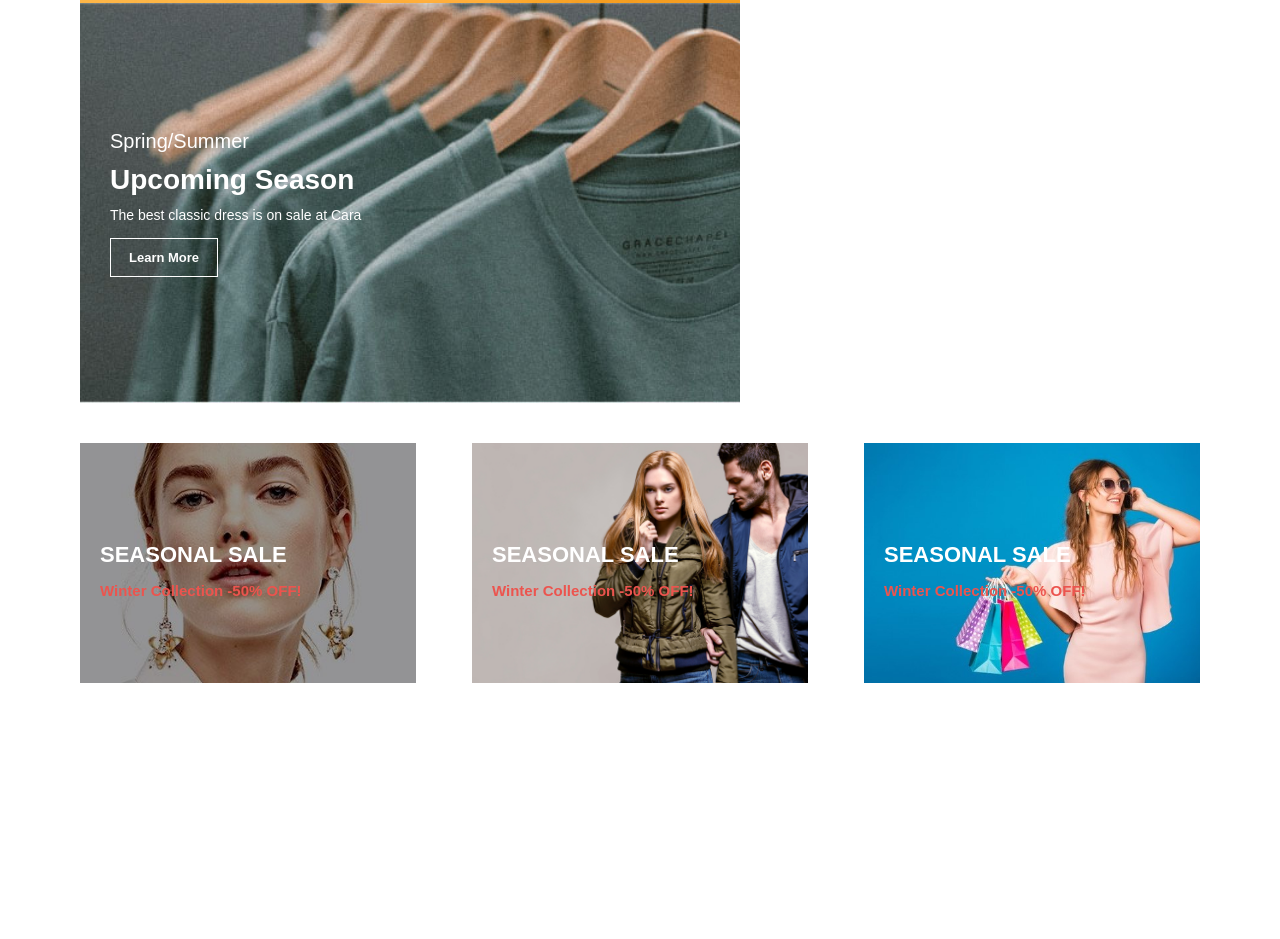
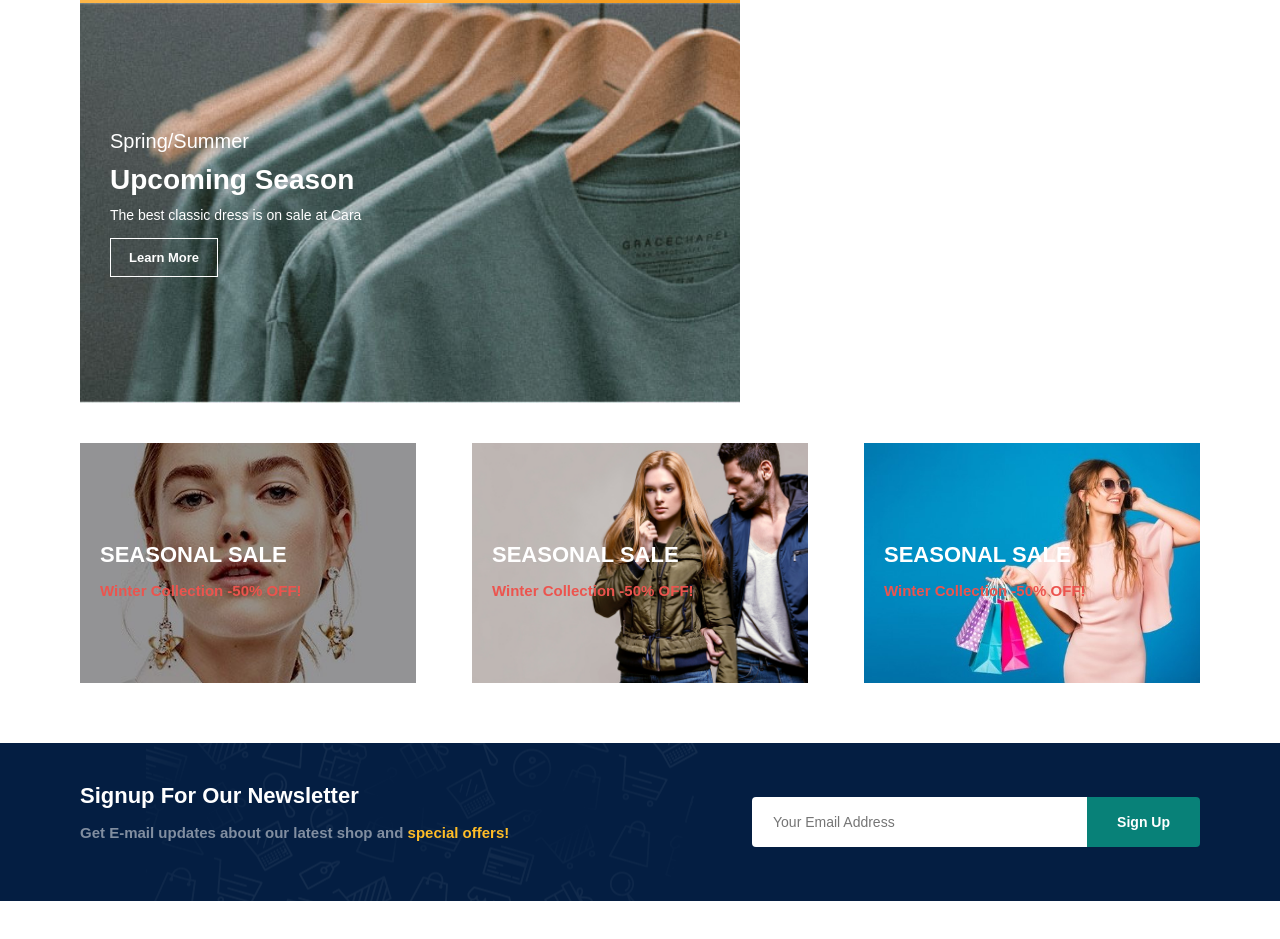
Before and after one commit to maxwelbarno/e-commerce-frontend, a plain HTML site: page index.html in a window 1280 px wide. Shown: the part 4147-5086 px from the top of the page. Before the commit the page ends 4850 px from the top, so only its background shows below. Drawn offline with Linux system fonts and the light colour scheme.

Commit message:
Newsletter

```diff
--- a/index.html
+++ b/index.html
@@ -363,6 +363,20 @@
         <h3>Winter Collection -50% OFF!</h3>
       </div>
     </section>
+
+    <section id="newsletter" class="section-p1 section-m1">
+      <div class="newstext">
+        <h4>Signup For Our Newsletter</h4>
+        <p>
+          Get E-mail updates about our latest shop and
+          <span>special offers!</span>
+        </p>
+      </div>
+      <div class="form">
+        <input type="text" placeholder="Your Email Address" />
+        <button class="normal">Sign Up</button>
+      </div>
+    </section>
     <script src="./index.js"></script>
   </body>
 </html>
--- a/style.css
+++ b/style.css
@@ -411,3 +411,55 @@ body {
   font-weight: 800;
   font-size: 15px;
 }
+
+#newsletter {
+  display: flex;
+  justify-content: space-between;
+  flex-wrap: wrap;
+  align-items: center;
+  background-image: url("./images/banner/b14.png");
+  background-repeat: no-repeat;
+  background-position: 20% 30%;
+  background-color: #041e42;
+}
+
+#newsletter h4 {
+  font-size: 22px;
+  font-weight: 700;
+  color: #fff;
+}
+
+#newsletter p {
+  font-size: 15px;
+  font-weight: 600;
+  color: #818ea0;
+}
+
+#newsletter p span {
+  color: #ffbd27;
+}
+
+#newsletter .form {
+  display: flex;
+  width: 40%;
+}
+
+#newsletter input {
+  height: 3.125rem;
+  padding: 0 1.25rem;
+  font-size: 14px;
+  width: 100%;
+  border: 1px solid transparent;
+  border-radius: 4px;
+  outline: none;
+  border-top-right-radius: 0;
+  border-bottom-right-radius: 0;
+}
+
+#newsletter button {
+  background-color: #088178;
+  color: #fff;
+  white-space: nowrap;
+  border-top-left-radius: 0;
+  border-bottom-left-radius: 0;
+}
```
